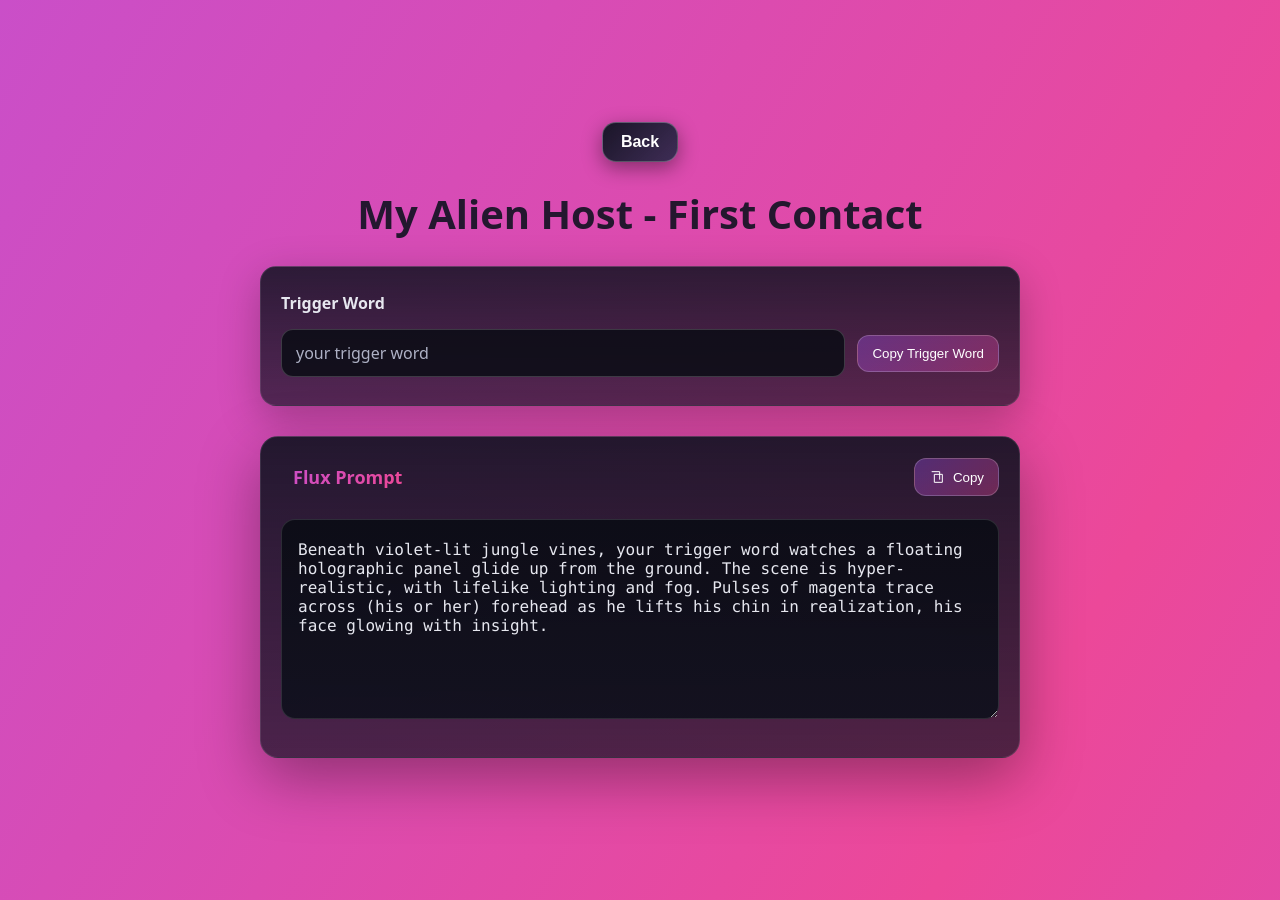
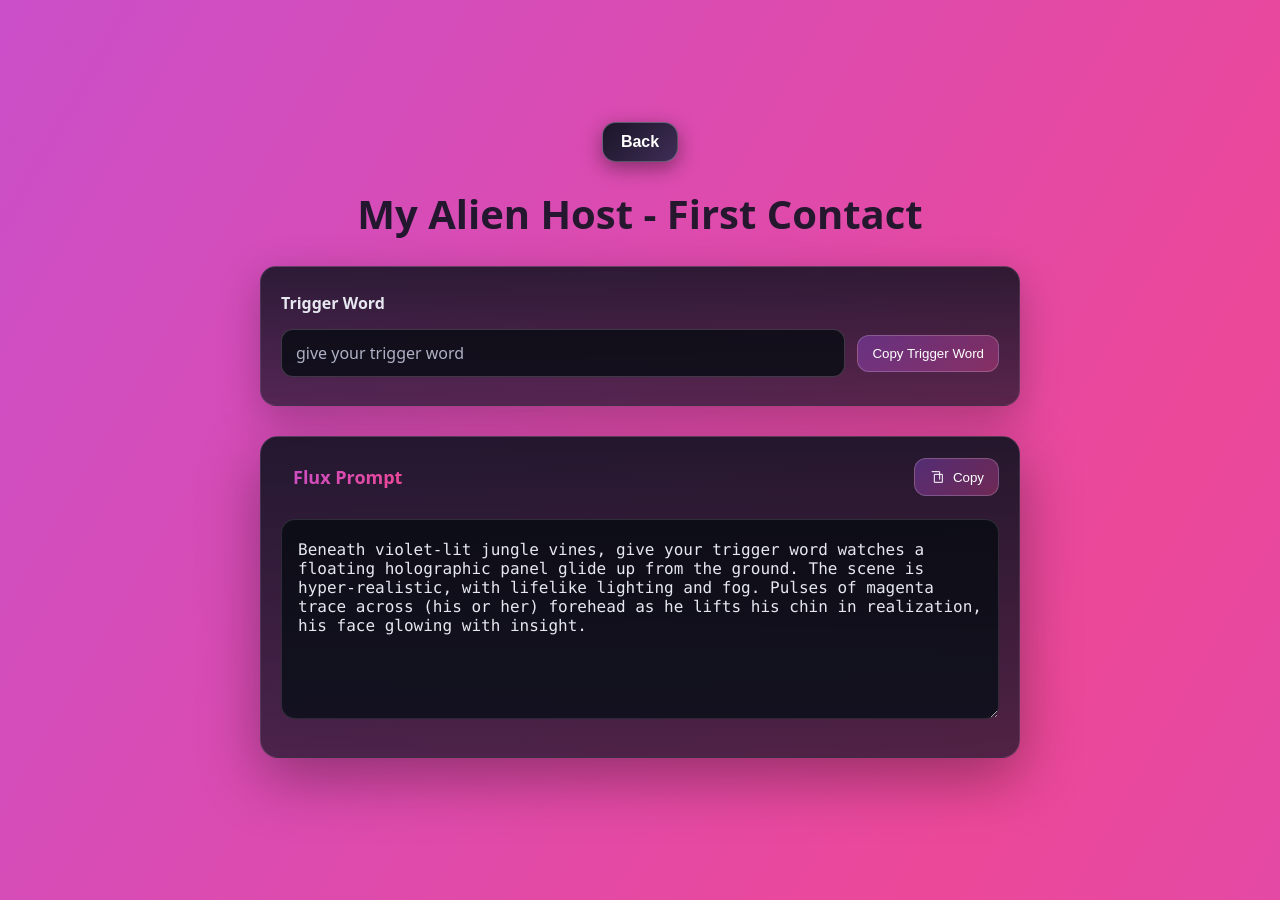
Before and after one commit to wolfman30/ai-twin-prompts, a Jekyll site: the page built from _prompts/first-contact.md, in a window 1280 px wide. Built offline with Jekyll 4.4.1, drawn with Linux system fonts in a browser that asks for light colours.

Commit message:
allowing user to input their trigger word and copy the prompt with this trigger word

```diff
--- a/_layouts/prompt.html
+++ b/_layouts/prompt.html
@@ -22,7 +22,7 @@ layout: null
     {% if __trigger %}
       {% assign __trigger_id = __trigger.id | default: "trigger-word-input" %}
       {% assign __trigger_label = __trigger.label | default: "Trigger Word" %}
-      {% assign __trigger_placeholder = __trigger.placeholder | default: "your trigger word" %}
+      {% assign __trigger_placeholder = __trigger.placeholder | default: "give your trigger word" %}
       {% assign __trigger_copy_label = __trigger.copy_label | default: "Copy Word" %}
       {% assign __trigger_token = __trigger.token | default: "(your-trigger-word)" %}
       <div class="trigger-card">
```
Also changed, not shown: _prompts/first-contact.md (+1 -1 lines).
